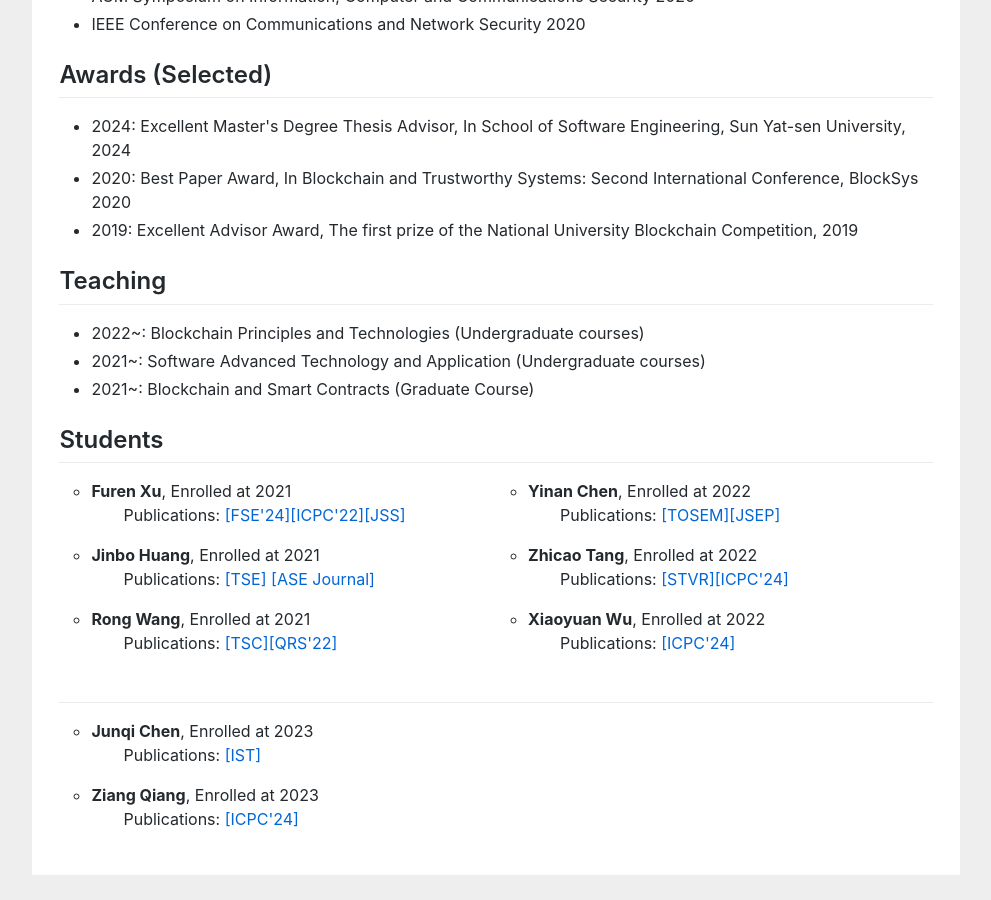
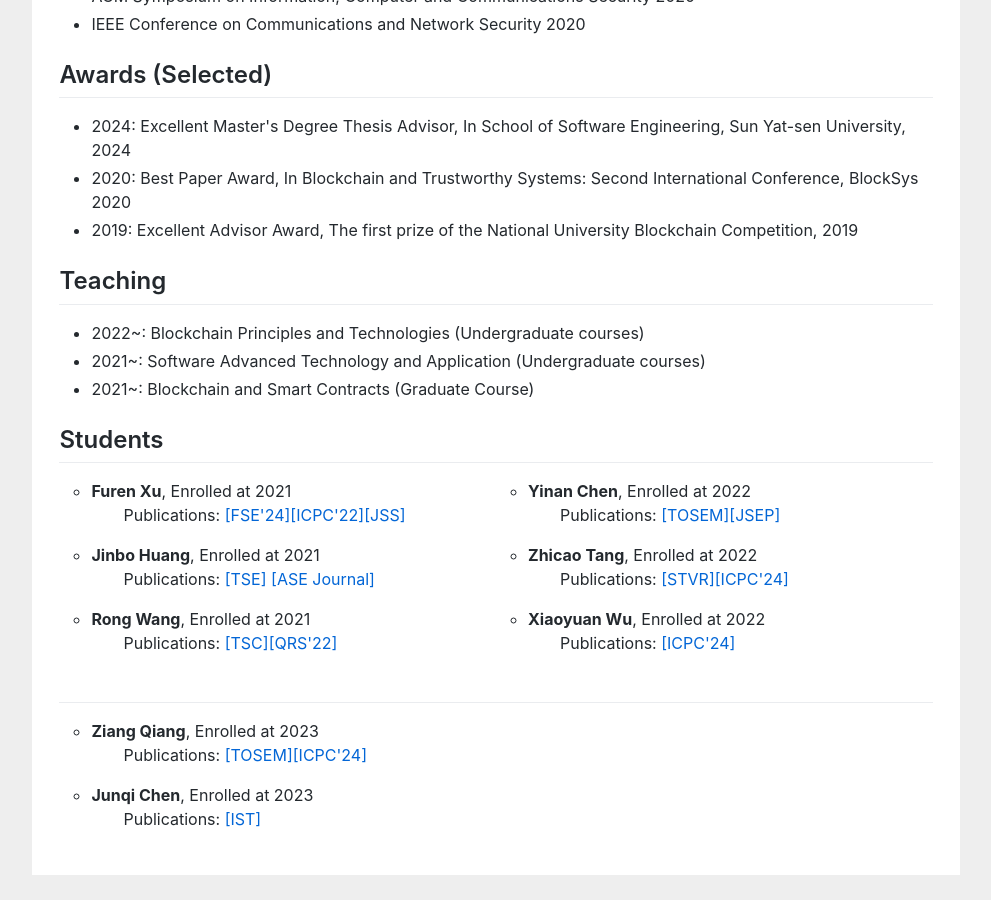
Before and after one commit to huangyuan-hy/huangyuan-hy.github.io, a Jekyll site: the page index.html, which Jekyll copies as it is, in a window 1280 px wide and 900 px high, scrolled down 5665 px. Shown: the whole window, without its empty margins (144-1135 px from the left). Built offline with Jekyll 4.4.1, drawn with Linux system fonts in a browser that asks for light colours.

Commit message:
Update index.html

```diff
--- a/index.html
+++ b/index.html
@@ -307,14 +307,14 @@ empirical study to learn how programmers reuse code on <a href="https://stackove
 
  <div class="container">
 			 <div class="column">				<ul>
-
+<li type="circle"><b>Ziang Qiang</b>, Enrolled at 2023</li>
+    <p style="text-indent:2em;">Publications: <a href="">[TOSEM]</a><a href="">[ICPC'24]</a></p>
+	 <!-- <p style="text-indent:2em; line-height:2px;">Awards: 研究生二等奖学金</p>	-->
 		<li type="circle"><b>Junqi Chen</b>, Enrolled at 2023</li>
     <p style="text-indent:2em;">Publications: <a href="">[IST]</a></p>
    <!--  <p style="text-indent:2em; line-height:2px;"> Awards: 研究生二等奖学金</p>-->
 
-<li type="circle"><b>Ziang Qiang</b>, Enrolled at 2023</li>
-    <p style="text-indent:2em;">Publications: <a href="">[ICPC'24]</a></p>
-	 <!-- <p style="text-indent:2em; line-height:2px;">Awards: 研究生二等奖学金</p>	-->
+
 
 
 				</ul></div>
```
